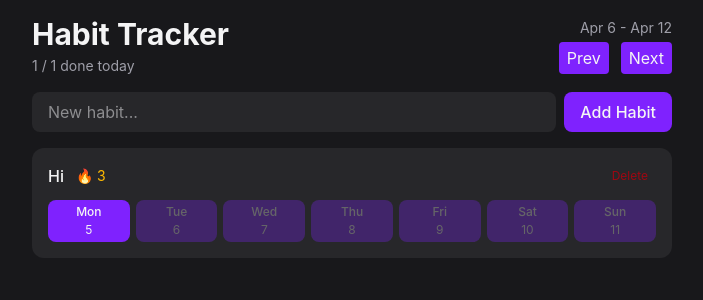
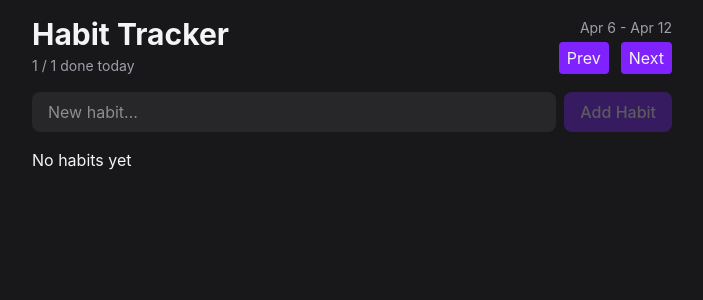
Before and after one commit to jhwalters/habit-tracker, a React (Vite) app: page / in a window 1280 px wide. Shown: the top 300 px of the page, without its empty margins (288-991 px from the left). Built offline with nearby package versions, Linux system fonts and the light colour scheme.

Commit message:
created addHabit and deleteHabit functions

```diff
--- a/src/App.tsx
+++ b/src/App.tsx
@@ -1,13 +1,24 @@
 import { Header } from "./components/Header";
 import { HabitForm } from "./components/HabitForm";
-import { HabitList } from "./components/HabitList";
+import { HabitList, type Habit } from "./components/HabitList";
+import { useState } from "react";
 
 export default function App() {
+  const [habits, setHabits] = useState<Habit[]>([]);
+
+  function addHabit(name: string) {
+    setHabits((curr) => [...curr, { id: crypto.randomUUID(), name }]);
+  }
+
+  function deleteHabit(id: string) {
+    setHabits((curr) => curr.filter((h) => h.id !== id));
+  }
+
   return (
     <div className="max-w-2xl mx-auto p-4 flex flex-col gap-4">
       <Header />
-      <HabitForm />
-      <HabitList />
+      <HabitForm addHabit={addHabit} />
+      <HabitList deleteHabit={deleteHabit} habits={habits} />
     </div>
   );
 }
--- a/src/components/HabitForm.tsx
+++ b/src/components/HabitForm.tsx
@@ -1,13 +1,37 @@
+import { useState, type SubmitEvent } from "react";
 import { Button } from "./Button";
 
-export function HabitForm() {
+type HabitFormProps = {
+  addHabit: (name: string) => void;
+};
+
+export function HabitForm({ addHabit }: HabitFormProps) {
+  const [name, setName] = useState("");
+
+  function handleSubmit(e: SubmitEvent) {
+    e.preventDefault();
+
+    if (name.trim() === "") return;
+    setName("");
+    addHabit(name);
+
+    console.log(name);
+  }
+
   return (
-    <form className="flex gap-2">
+    <form className="flex gap-2" onSubmit={handleSubmit}>
       <input
+        value={name}
+        onChange={(e) => setName(e.target.value)}
         className="flex-1 rounded-lg bg-zinc-800 px-4 py-2 outline-none focus-visible:ring-2 focus-visible:ring-violet-500"
         placeholder="New habit..."
       />
-      <Button className="rounded-lg px-4 py-2 font-medium">Add Habit</Button>
+      <Button
+        disabled={name.trim() === ""}
+        className="rounded-lg px-4 py-2 font-medium"
+      >
+        Add Habit
+      </Button>
     </form>
   );
 }
--- a/src/components/HabitList.tsx
+++ b/src/components/HabitList.tsx
@@ -7,25 +7,32 @@
   startOfWeek,
 } from "date-fns";
 
-export function HabitList() {
-  const habits = [{ id: "asdas", name: "Hi" }];
+export type Habit = { id: string; name: string };
+
+type HabitListProps = {
+  habits: Habit[];
+  deleteHabit: (id: string) => void;
+};
+
+export function HabitList({ habits, deleteHabit }: HabitListProps) {
   if (habits.length === 0) {
     return <p>No habits yet</p>;
   }
   return (
     <div className="flex flex-col gap-3">
       {habits.map((habit) => (
-        <HabitItem key={habit.id} habit={habit} />
+        <HabitItem deleteHabit={deleteHabit} key={habit.id} habit={habit} />
       ))}
     </div>
   );
 }
 
 type HabitItemProps = {
-  habit: { id: string; name: string };
+  habit: Habit;
+  deleteHabit: (id: string) => void;
 };
 
-function HabitItem({ habit }: HabitItemProps) {
+function HabitItem({ habit, deleteHabit }: HabitItemProps) {
   const visibleDates = eachDayOfInterval({
     start: startOfWeek(new Date(), { weekStartsOn: 1 }),
     end: endOfWeek(new Date(), { weekStartsOn: 1 }),
@@ -37,7 +44,11 @@
           <span className="font-medium">{habit.name}</span>
           <span className="text-sm text-amber-400">🔥 3</span>
         </div>
-        <Button variant="ghost-destructive" className="text-xs">
+        <Button
+          onClick={() => deleteHabit(habit.id)}
+          variant="ghost-destructive"
+          className="text-xs"
+        >
           Delete
         </Button>
       </div>
```
